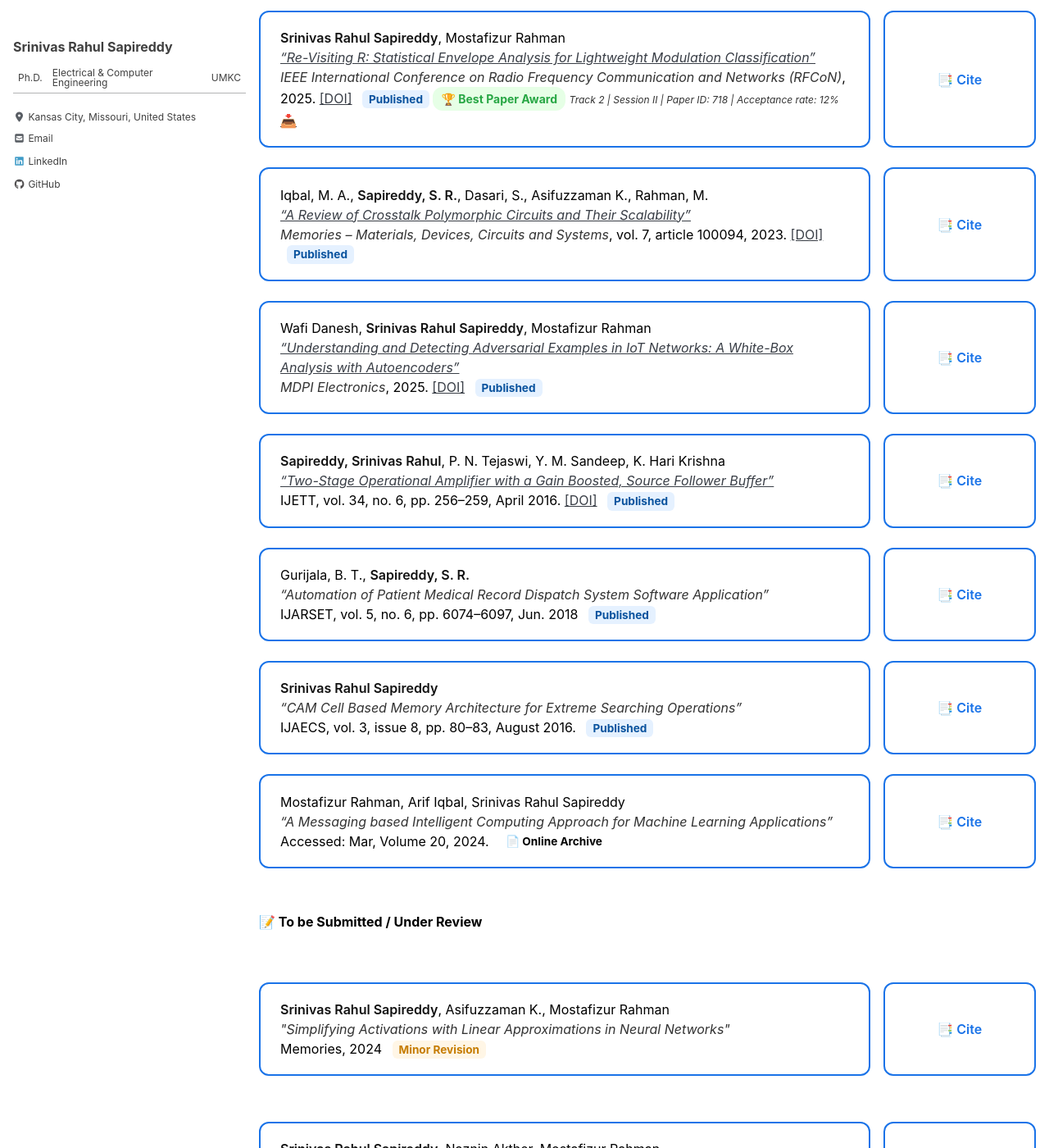
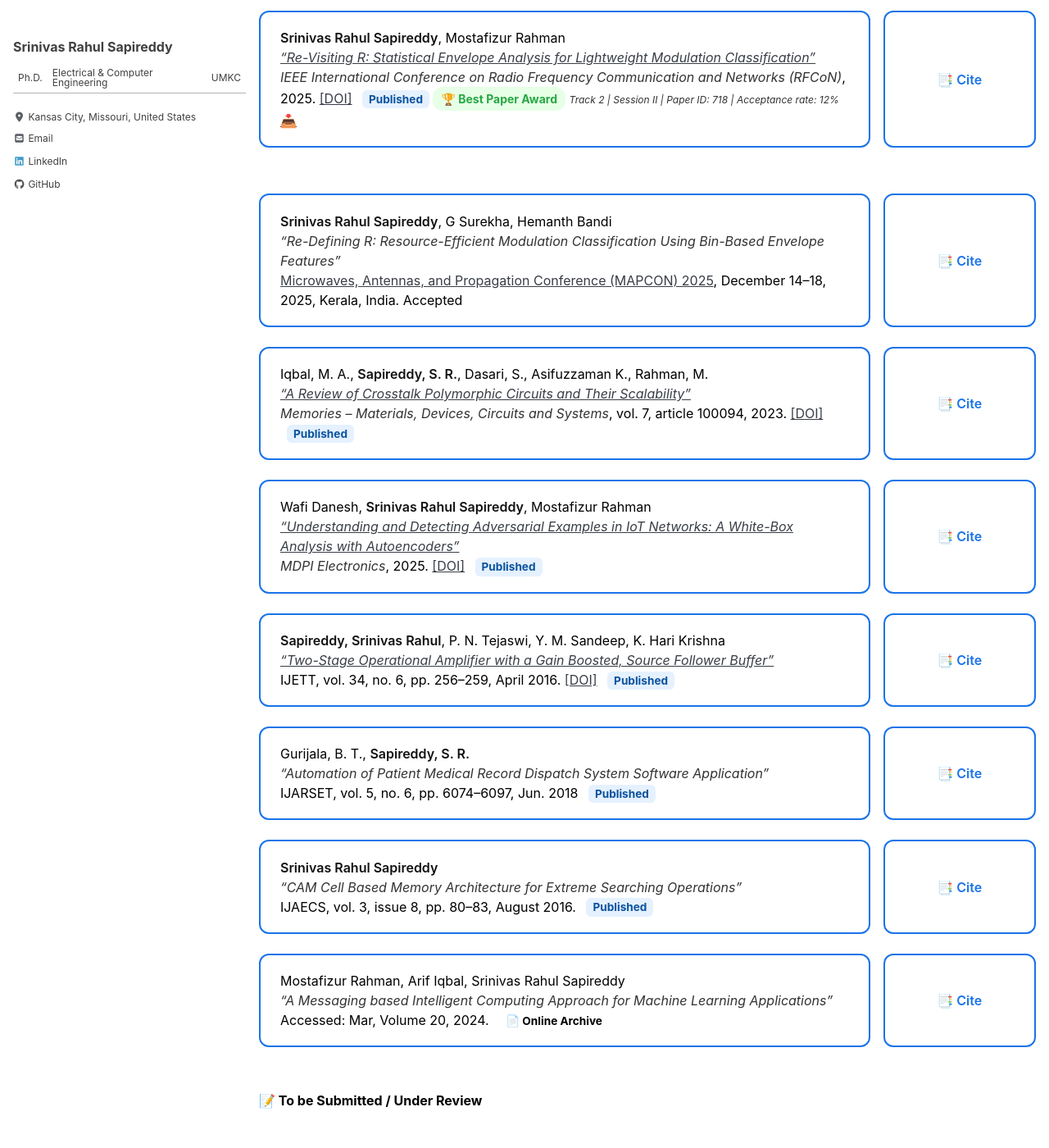
Before and after one commit to srsapireddy/srsapireddy.github.io, a Jekyll site: the page built from _pages/publications.md, in a window 1280 px wide and 1400 px high, scrolled down 639 px. Shown: the whole window at 82% size. Built offline with Jekyll 4.4.1, drawn with Linux system fonts in a browser that asks for light colours; cached includes are drawn as plain includes; nearby versions of some CDN libraries; some of the changed text lies outside the part shown.

Commit message:
Update publications.md

```diff
--- a/_pages/publications.md
+++ b/_pages/publications.md
@@ -206,6 +206,19 @@ function copyCitation(id) {
         <textarea id="cite4" class="hidden-citation">S. R. Sapireddy and M. Rahman, "Revisiting R: Statistical Envelope Analysis for Lightweight RF Modulation Classification," 2025 1st International Conference on Radio Frequency Communication and Networks (RFCoN), Thanjavur, India, 2025, pp. 1-6, doi: 10.1109/RFCoN62306.2025.11085271</textarea>
       </div>
     </div>
+      <div class="pub-grid">
+    <div class="pub-entry">
+      <div class="pub-card">
+        <strong>Srinivas Rahul Sapireddy</strong>, G Surekha, Hemanth Bandi<br>
+        <em>“Re-Defining R: Resource-Efficient Modulation Classification Using Bin-Based Envelope Features”</em><br>
+        <a href="https://ieeemapcon.org/" target="_blank">Microwaves, Antennas, and Propagation Conference (MAPCON) 2025</a>, December 14–18, 2025, Kerala, India.
+        <span class="accepted">Accepted</span>
+      </div>
+      <div class="cite-box" onclick="copyCitation('cite1')">
+        📑 Cite
+        <textarea id="cite1" class="hidden-citation">Accepted</textarea>
+      </div>
+    </div>
     <div class="pub-entry">
       <div class="pub-card">
       Iqbal, M. A., <strong>Sapireddy, S. R.</strong>, Dasari, S., Asifuzzaman K., Rahman, M.<br>
@@ -310,19 +323,6 @@ function copyCitation(id) {
         <textarea id="cite1" class="hidden-citation">To be Submitted</textarea>
       </div>
     </div>
-  <div class="pub-grid">
-    <div class="pub-entry">
-      <div class="pub-card">
-        <strong>Srinivas Rahul Sapireddy</strong>, G Surekha, Hemanth Bandi<br>
-        <em>“Re-Defining R: Resource-Efficient Modulation Classification Using Bin-Based Envelope Features”</em><br>
-        <a href="https://ieeemapcon.org/" target="_blank">Microwaves, Antennas, and Propagation Conference (MAPCON) 2025</a>, December 14–18, 2025, Kerala, India.
-        <span class="status pending">Submitted</span>
-      </div>
-      <div class="cite-box" onclick="copyCitation('cite1')">
-        📑 Cite
-        <textarea id="cite1" class="hidden-citation">Under Review</textarea>
-      </div>
-    </div>
     <div class="pub-entry">
       <div class="pub-card">
       <strong>Srinivas Rahul Sapireddy*</strong>, Jahavani*, Nimisha<br>
```
